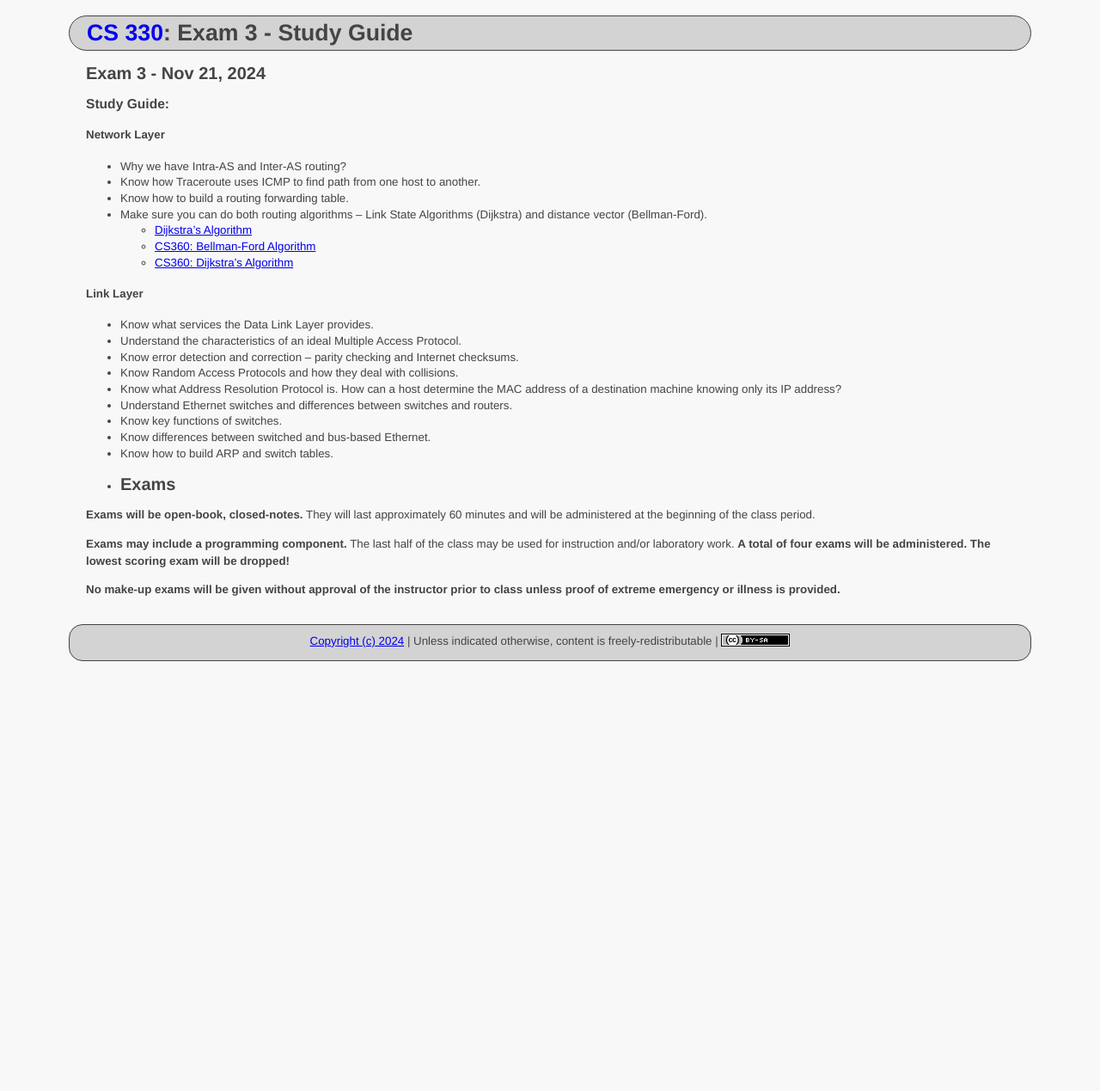
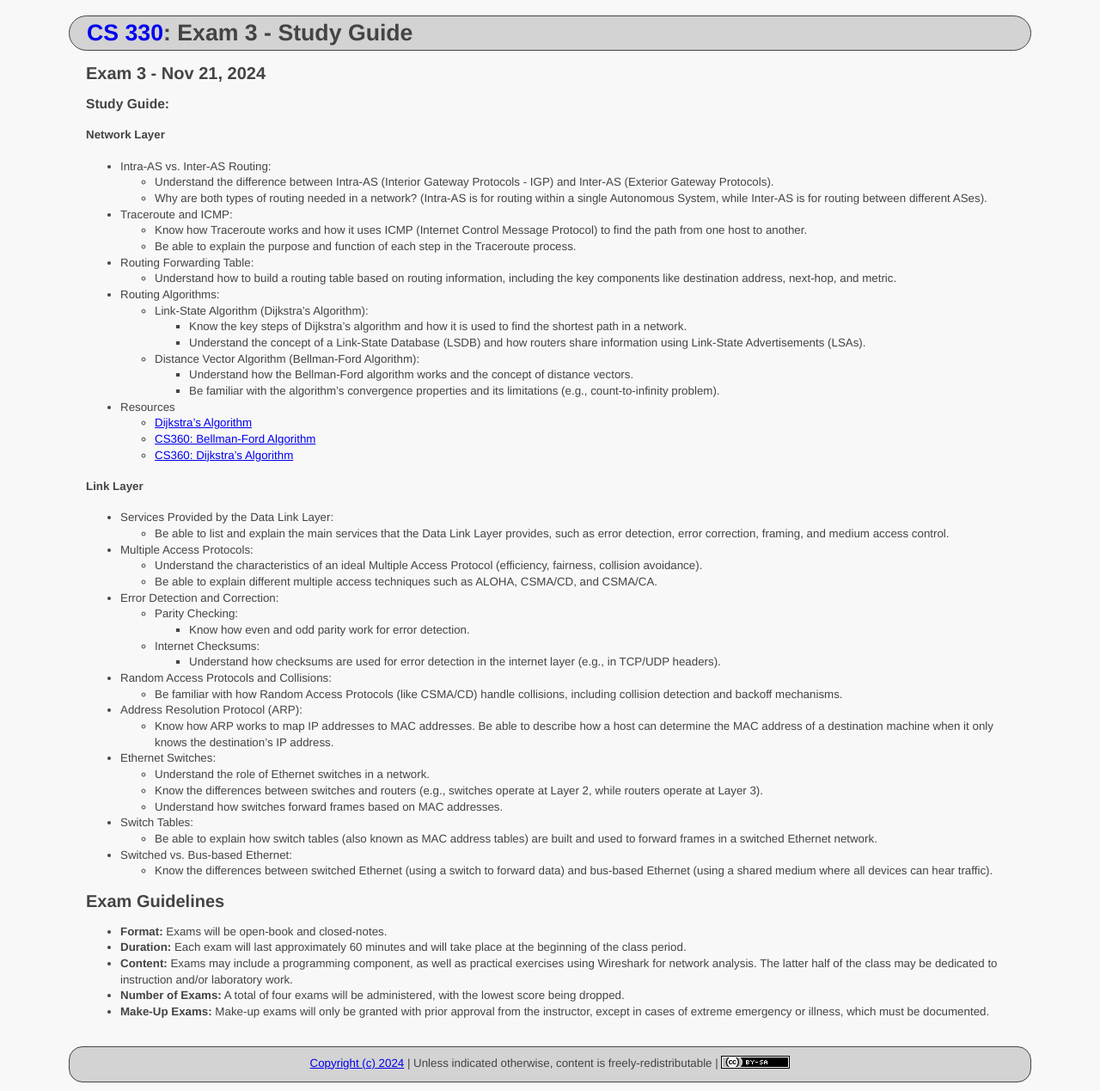
Before and after one commit to ycpcs/cs330-fall2024, a Jekyll site: the page built from exams/exam3_study_guide.md, in a window 1280 px wide. Shown: the whole page at 86% size. Built offline with Jekyll 4.4.1, drawn with Linux system fonts in a browser that asks for light colours; before the commit the page ends 900 px from its top, so only the background shows below that.

Commit message:
add exam 3 study guide

```diff
--- a/exams/exam3_study_guide.md
+++ b/exams/exam3_study_guide.md
@@ -10,31 +10,54 @@ Exam 3 - Nov 21, 2024
 ### Study Guide:
 
 #### Network Layer
-- Why we have Intra-AS and Inter-AS routing?
-- Know how Traceroute uses ICMP to find path from one host to another.
-- Know how to build a routing forwarding table.
-- Make sure you can do both routing algorithms – Link State Algorithms (Dijkstra) and distance vector (Bellman-Ford).
+- Intra-AS vs. Inter-AS Routing:
+  - Understand the difference between Intra-AS (Interior Gateway Protocols - IGP) and Inter-AS (Exterior Gateway Protocols).
+  - Why are both types of routing needed in a network? (Intra-AS is for routing within a single Autonomous System, while Inter-AS is for routing between different ASes).
+- Traceroute and ICMP:
+  - Know how Traceroute works and how it uses ICMP (Internet Control Message Protocol) to find the path from one host to another.
+  - Be able to explain the purpose and function of each step in the Traceroute process.
+- Routing Forwarding Table:
+  - Understand how to build a routing table based on routing information, including the key components like destination address, next-hop, and metric.
+- Routing Algorithms:
+  - Link-State Algorithm (Dijkstra's Algorithm):
+    - Know the key steps of Dijkstra's algorithm and how it is used to find the shortest path in a network.
+    - Understand the concept of a Link-State Database (LSDB) and how routers share information using Link-State Advertisements (LSAs).
+  - Distance Vector Algorithm (Bellman-Ford Algorithm):
+    - Understand how the Bellman-Ford algorithm works and the concept of distance vectors.
+    - Be familiar with the algorithm's convergence properties and its limitations (e.g., count-to-infinity problem).
+- Resources
   - [Dijkstra's Algorithm](..\schedule\slides\dijkstra_algorithm.pdf)
   - [CS360: Bellman-Ford Algorithm](https://ycpcs.github.io/cs360-spring2019/lectures/lecture21.html)
   - [CS360: Dijkstra's Algorithm](https://ycpcs.github.io/cs360-spring2019/lectures/lecture22.html)
 
 #### Link Layer
-- Know what services the Data Link Layer provides.
-- Understand the characteristics of an ideal Multiple Access Protocol.
-- Know error detection and correction – parity checking and Internet checksums.
-- Know Random Access Protocols and how they deal with collisions.
-- Know what Address Resolution Protocol is. How can a host determine the MAC address of a destination machine knowing only its IP address?
-- Understand Ethernet switches and differences between switches and routers.
-- Know key functions of switches.
-- Know differences between switched and bus-based Ethernet.
-- Know how to build ARP and switch tables.
--
-Exams
------------------
+- Services Provided by the Data Link Layer:
+  - Be able to list and explain the main services that the Data Link Layer provides, such as error detection, error correction, framing, and medium access control.
+- Multiple Access Protocols:
+  - Understand the characteristics of an ideal Multiple Access Protocol (efficiency, fairness, collision avoidance).
+  - Be able to explain different multiple access techniques such as ALOHA, CSMA/CD, and CSMA/CA.
+- Error Detection and Correction:
+  - Parity Checking:
+    - Know how even and odd parity work for error detection.
+  - Internet Checksums:
+    - Understand how checksums are used for error detection in the internet layer (e.g., in TCP/UDP headers).
+- Random Access Protocols and Collisions:
+  - Be familiar with how Random Access Protocols (like CSMA/CD) handle collisions, including collision detection and backoff mechanisms.
+- Address Resolution Protocol (ARP):
+  - Know how ARP works to map IP addresses to MAC addresses. Be able to describe how a host can determine the MAC address of a destination machine when it only knows the destination's IP address.
+- Ethernet Switches:
+  - Understand the role of Ethernet switches in a network.
+  - Know the differences between switches and routers (e.g., switches operate at Layer 2, while routers operate at Layer 3).
+  - Understand how switches forward frames based on MAC addresses.
+- Switch Tables:
+  - Be able to explain how switch tables (also known as MAC address tables) are built and used to forward frames in a switched Ethernet network.
+- Switched vs. Bus-based Ethernet:
+  - Know the differences between switched Ethernet (using a switch to forward data) and bus-based Ethernet (using a shared medium where all devices can hear traffic).
 
-<strong>Exams will be open-book, closed-notes.</strong> They will last approximately 60 minutes and will be administered at the beginning of the class period.
-
-<strong>Exams may include a programming component.</strong> The last half of the class may be used for instruction and/or laboratory work.
-<strong>A total of four exams will be administered. The lowest scoring exam will be dropped!</strong>
-
-<strong>No make-up exams will be given without approval of the instructor prior to class unless proof of extreme emergency or illness is provided.</strong>
+Exam Guidelines
+---------------
+- __Format:__ Exams will be open-book and closed-notes.
+- __Duration:__ Each exam will last approximately 60 minutes and will take place at the beginning of the class period.
+- __Content:__ Exams may include a programming component, as well as practical exercises using Wireshark for network analysis. The latter half of the class may be dedicated to instruction and/or laboratory work.
+- __Number of Exams:__ A total of four exams will be administered, with the lowest score being dropped.
+- __Make-Up Exams:__ Make-up exams will only be granted with prior approval from the instructor, except in cases of extreme emergency or illness, which must be documented.
```
Also changed, not shown: index.md (+1 -1 lines), schedule/index.md (+1 -1 lines).
